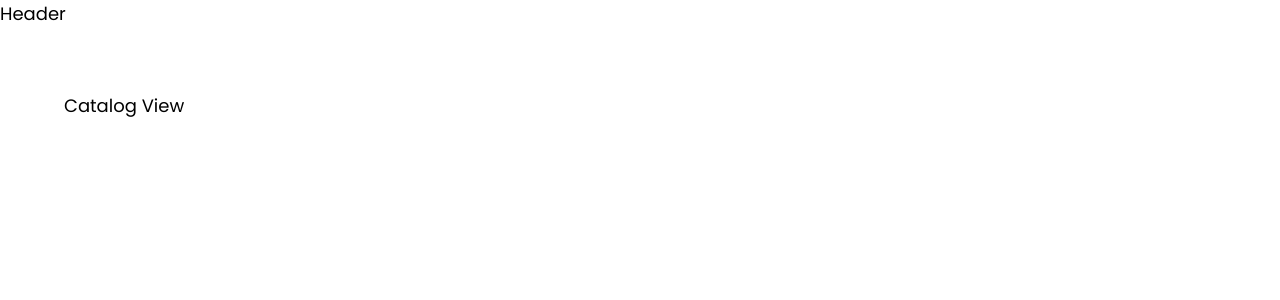
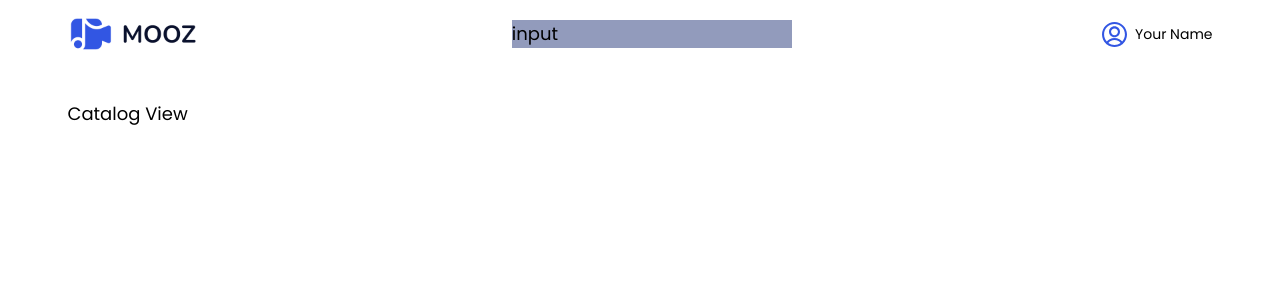
Before and after one commit to iinegnalon/mooz-vue, a Vue app: page / in a window 1280 px wide. Shown: the top 300 px of the page. Built offline with nearby package versions, Linux system fonts and the light colour scheme.

Commit message:
Layout header

```diff
--- a/package.json
+++ b/package.json
@@ -12,7 +12,8 @@
   },
   "dependencies": {
     "vue": "^3.5.17",
-    "vue-router": "^4.5.1"
+    "vue-router": "^4.5.1",
+    "vuex": "^4.0.2"
   },
   "devDependencies": {
     "@eslint/js": "^9.29.0",
--- /dev/null
+++ b/src/components/common/BaseInput.vue
@@ -0,0 +1,14 @@
+<script setup></script>
+
+<template>
+  <div class="base-input-wrapper">input</div>
+</template>
+
+<style lang="scss" scoped>
+@import '@/assets/css/variables.scss';
+
+.base-input-wrapper {
+  width: 100%;
+  background: #929bbc;
+}
+</style>
--- a/src/components/layout/LayoutHeader.vue
+++ b/src/components/layout/LayoutHeader.vue
@@ -1,7 +1,99 @@
-<script setup></script>
+<script setup>
+import BaseInput from '@/components/common/BaseInput.vue';
+</script>
 
 <template>
-  <header class="header">Header</header>
+  <header class="header">
+    <div class="header__content">
+      <div class="header__logo">
+        <img alt="Logo" src="@/assets/images/mooz-logo.png" />
+      </div>
+
+      <div class="header__search">
+        <BaseInput />
+      </div>
+
+      <div class="header__user">
+        <img
+          alt="User Icon"
+          class="header__user-icon"
+          src="@/assets/icons/user.svg"
+        />
+        <span class="header__user-name">Your Name</span>
+      </div>
+    </div>
+  </header>
 </template>
 
-<style lang="scss" scoped></style>
+<style lang="scss" scoped>
+@import '@/assets/css/variables.scss';
+
+.header {
+  padding: 1rem 0;
+
+  &__content {
+    display: flex;
+    flex-wrap: wrap;
+    gap: 1rem;
+    align-items: center;
+    justify-content: space-between;
+  }
+
+  &__logo {
+    height: 32px;
+
+    img {
+      height: 32px;
+      object-fit: contain;
+    }
+  }
+
+  &__search {
+    flex: 1 1 100%;
+    display: flex;
+    justify-content: flex-start;
+    order: 3;
+    margin-top: 0.5rem;
+  }
+
+  &__user {
+    display: flex;
+    align-items: center;
+    gap: 0.5rem;
+    white-space: nowrap;
+    font-size: 14px;
+  }
+
+  &__user-icon {
+    width: 25px;
+    height: 25px;
+  }
+
+  &__user-name {
+    display: none;
+  }
+
+  // Tablet
+  @media screen and (min-width: $breakpoint-tablet) {
+    &__logo {
+      height: 36px;
+
+      img {
+        height: 36px;
+      }
+    }
+
+    &__search {
+      flex: 1 1 auto;
+      max-width: 280px;
+      justify-content: center;
+      order: initial;
+      margin-top: 0;
+    }
+
+    &__user-name {
+      display: block;
+    }
+  }
+}
+</style>
--- a/src/layouts/AppLayout.vue
+++ b/src/layouts/AppLayout.vue
@@ -15,17 +15,28 @@ import LayoutHeader from '@/components/layout/LayoutHeader.vue';
 <style lang="scss" scoped>
 @import '@/assets/css/variables.scss';
 
+// Mobile
 .app-layout {
   display: flex;
   flex-direction: column;
   min-height: 100vh;
+  max-width: 1145px;
+  padding: 0 1rem;
+  margin: 0 auto;
 
   main {
     flex: 1;
-    padding: 1rem;
+    padding: 1rem 0;
+  }
+}
 
-    @media screen and (min-width: $breakpoint-tablet) {
-      padding: 2rem;
+// Tablet
+@media screen and (min-width: $breakpoint-tablet) {
+  .app-layout {
+    padding: 0 2rem;
+
+    main {
+      padding: 2rem 0;
     }
   }
 }
--- a/src/main.js
+++ b/src/main.js
@@ -2,10 +2,9 @@ import '@/assets/css/styles.scss';
 
 import { createApp } from 'vue';
 import App from './App.vue';
+import store from './store';
 import router from './router';
 
 const app = createApp(App);
 
-app.use(router);
-
-app.mount('#app');
+app.use(store).use(router).mount('#app');
--- /dev/null
+++ b/src/store/index.js
@@ -0,0 +1,8 @@
+import { createStore } from 'vuex';
+import search from './modules/searchStore.js';
+
+export default createStore({
+  modules: {
+    search,
+  },
+});
--- /dev/null
+++ b/src/store/modules/searchStore.js
@@ -0,0 +1,23 @@
+const state = () => ({
+  query: '',
+  results: [],
+  totalResults: 0,
+  currentPage: 1,
+  pageSize: 8,
+  loading: false,
+  error: null,
+});
+
+const getters = {};
+
+const mutations = {};
+
+const actions = {};
+
+export default {
+  namespaced: true,
+  state,
+  getters,
+  mutations,
+  actions,
+};
--- a/src/views/CatalogView.vue
+++ b/src/views/CatalogView.vue
@@ -1,5 +1,5 @@
 <script setup></script>
 
 <template>
-  <main>Catalog View</main>
+  <div>Catalog View</div>
 </template>
```
Also changed, not shown: src/assets/icons/user.svg (added), 1 other file (tests, documents, lock files or other folders).
